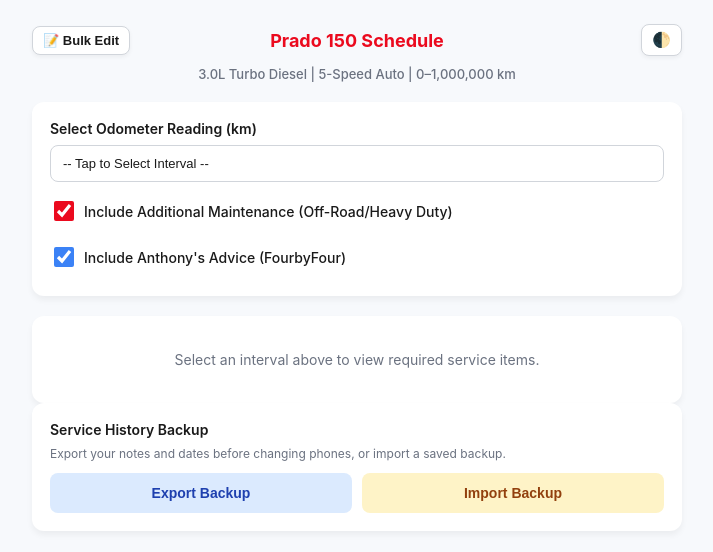
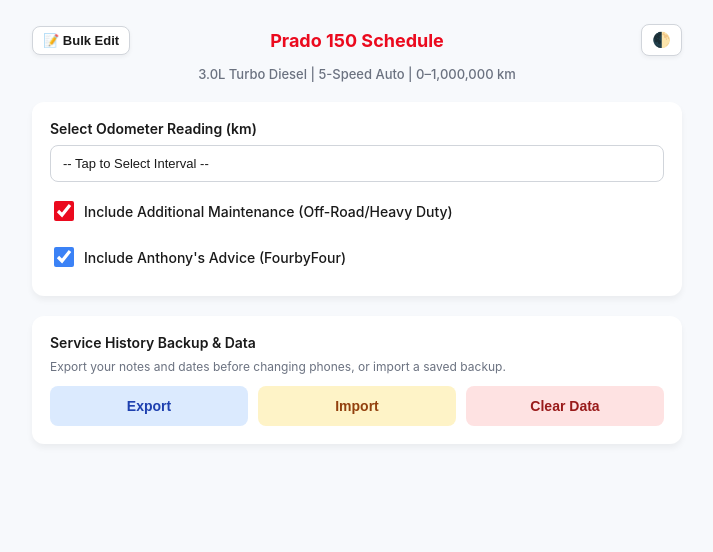
Before and after one commit to DookScremp/PradoMaintainance, a plain HTML site: page index.html in a window 1280 px wide. Shown: the whole page, without its empty margins (283-996 px from the left). Drawn offline with Linux system fonts and the light colour scheme.

Commit message:
Update index.html

```diff
--- a/index.html
+++ b/index.html
@@ -54,6 +54,8 @@
 
   .control-group { background: var(--card-bg); padding: 18px; border-radius: 12px; box-shadow: 0 4px 6px rgba(0,0,0,0.05); margin-bottom: 20px; }
   label { display: block; font-weight: 600; margin-bottom: 8px; font-size: 14px; color: var(--text-main); }
+
+  /* Reduced font size for dropdown to fit icons neatly */
   select { width: 100%; padding: 10px 12px; font-size: 13px; border: 1px solid var(--border-color); border-radius: 8px; margin-bottom: 16px; background: var(--input-bg); color: var(--input-text); appearance: none; }
 
   .checkbox-group { display: flex; flex-direction: column; gap: 12px; }
@@ -105,6 +107,7 @@
   .btn { flex: 1; padding: 12px; border: none; border-radius: 8px; font-weight: 600; font-size: 14px; cursor: pointer; text-align: center; }
   .btn-export { background: #dbeafe; color: #1e40af; }
   .btn-import { background: #fef3c7; color: #92400e; }
+  .btn-clear { background: #fee2e2; color: #991b1b; }
 </style>
 </head>
 <body>
@@ -136,16 +139,15 @@
     </div>
   </div>
 
-  <div id="results">
-    <div class="empty-state">Select an interval above to view required service items.</div>
-  </div>
+  <div id="results"></div>
 
   <div class="control-group" id="data-management">
-    <label>Service History Backup</label>
+    <label>Service History Backup & Data</label>
     <p style="font-size: 12px; color: var(--text-muted); margin-top: 0;">Export your notes and dates before changing phones, or import a saved backup.</p>
     <div class="btn-group">
-      <button class="btn btn-export" onclick="exportData()">Export Backup</button>
-      <button class="btn btn-import" onclick="document.getElementById('import-file').click()">Import Backup</button>
+      <button class="btn btn-export" onclick="exportData()">Export</button>
+      <button class="btn btn-import" onclick="document.getElementById('import-file').click()">Import</button>
+      <button class="btn btn-clear" onclick="clearAllData()">Clear Data</button>
       <input type="file" id="import-file" accept=".json" style="display:none" onchange="importData(event)">
     </div>
   </div>
@@ -278,7 +280,7 @@
     const db = getDB();
 
     if (!kmStr) {
-      resultsDiv.innerHTML = '<div class="empty-state">Select an interval above to view required service items.</div>';
+      resultsDiv.innerHTML = '';
       dataMgmtDiv.style.display = 'block';
       return;
     }
@@ -529,6 +531,35 @@
     reader.readAsText(file);
   }
 
+  function clearAllData() {
+    const db = localStorage.getItem(DB_KEY);
+    if (!db || db === "{}") {
+      alert("No saved service history found to clear.");
+      return;
+    }
+
+    if (confirm("⚠️ Are you sure you want to clear all saved service history and notes?\n\nWould you like to export a backup file first before clearing?")) {
+      exportData();
+      setTimeout(() => {
+        if (confirm("Backup downloaded! Proceed with clearing all local data now?")) {
+          localStorage.removeItem(DB_KEY);
+          updateDropdown();
+          document.getElementById('km-select').value = "";
+          renderTasks();
+          alert("All local service data has been cleared.");
+        }
+      }, 500);
+    } else {
+      if (confirm("⚠️ WARNING: You chose not to export a backup. Are you completely sure you want to permanently delete all local service data?")) {
+        localStorage.removeItem(DB_KEY);
+        updateDropdown();
+        document.getElementById('km-select').value = "";
+        renderTasks();
+        alert("All local service data has been cleared.");
+      }
+    }
+  }
+
   document.getElementById('km-select').addEventListener('change', renderTasks);
   document.getElementById('additional-check').addEventListener('change', renderTasks);
   document.getElementById('anthony-check').addEventListener('change', renderTasks);
```
